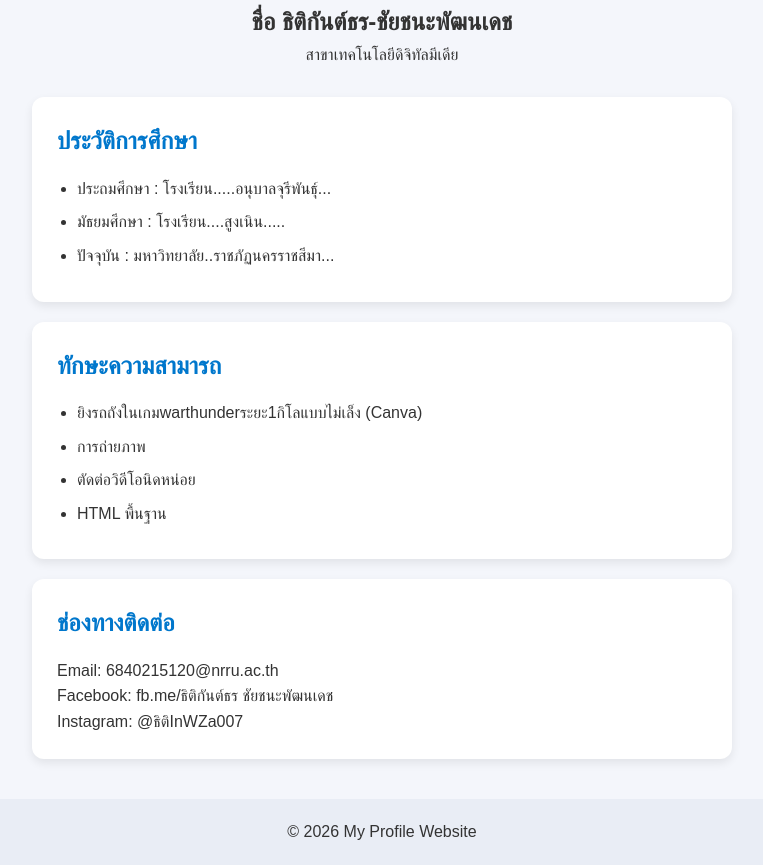
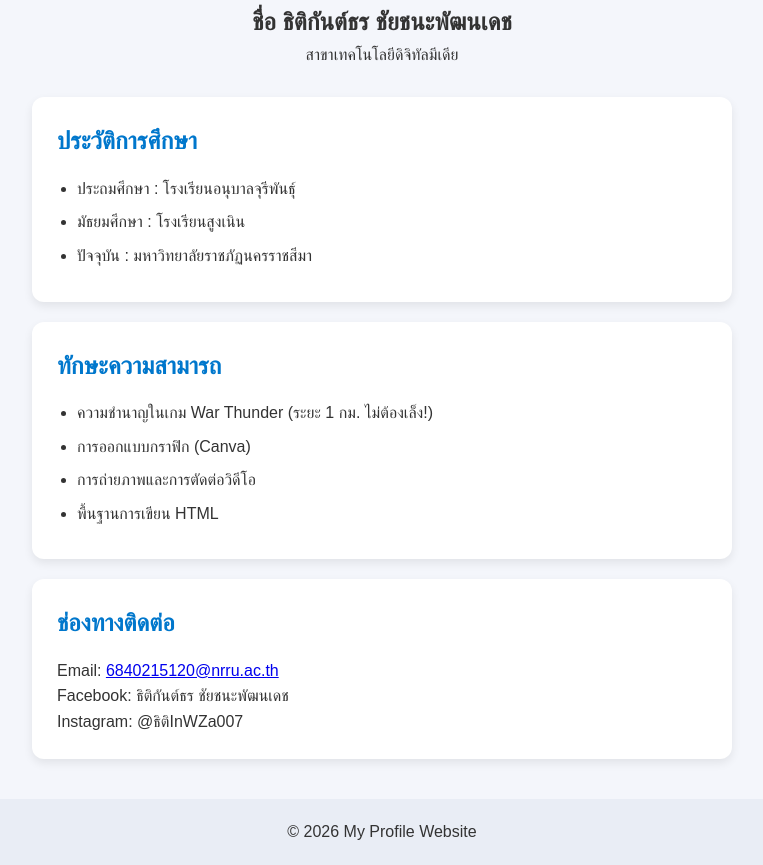
Before and after one commit to TITIEATLARB/TITILIKEYUM.github.io, a plain HTML site: page index.html in a window 1280 px wide. Shown: the part 296-1161 px from the top of the page, without its empty margins (258-1021 px from the left). Drawn offline with Linux system fonts and the light colour scheme.

Commit message:
index.html
Updated profile website with new content and improved formatting.

```diff
--- a/index.html
+++ b/index.html
@@ -3,60 +3,53 @@
 <head>
     <meta charset="UTF-8">
     <meta name="viewport" content="width=device-width, initial-scale=1.0">
-    <title>My Profile Website</title>
+    <title>My Profile Website - Thitikantorn</title>
     <link rel="stylesheet" href="style.css">
 </head>
 
 <body>
 
-    <!-- ส่วนหัว -->
     <header>
         <h1>My Profile Website</h1>
         <p>เว็บไซต์แนะนำตัวนักศึกษา</p>
     </header>
 
-    <!-- โปรไฟล์ -->
     <section class="profile">
-        <img src="gaijin-np1b.png" alt="gaijin-np1b.png">
+        <img src="gaijin-np1b.png" alt="รูปโปรไฟล์ ธิติกันต์ธร">
 
-        <h2>ชื่อ ธิติกันต์ธร-ชัยชนะพัฒนเดช</h2>
+        <h2>ชื่อ ธิติกันต์ธร ชัยชนะพัฒนเดช</h2>
         <p>สาขาเทคโนโลยีดิจิทัลมีเดีย</p>
     </section>
 
-    <!-- ประวัติ -->
     <section class="card">
         <h2>ประวัติการศึกษา</h2>
         <ul>
-            <li>ประถมศึกษา : โรงเรียน.....อนุบาลจุรีพันธุ์...</li>
-            <li>มัธยมศึกษา : โรงเรียน....สูงเนิน.....</li>
-            <li>ปัจจุบัน : มหาวิทยาลัย..ราชภัฏนครราชสีมา...</li>
+            <li>ประถมศึกษา : โรงเรียนอนุบาลจุรีพันธุ์</li>
+            <li>มัธยมศึกษา : โรงเรียนสูงเนิน</li>
+            <li>ปัจจุบัน : มหาวิทยาลัยราชภัฏนครราชสีมา</li>
         </ul>
     </section>
 
-    <!-- ทักษะ -->
     <section class="card">
         <h2>ทักษะความสามารถ</h2>
         <ul>
-            <li> ยิงรถถังในเกมwarthunderระยะ1กิโลแบบไม่เล็ง (Canva)</li>
-            <li>การถ่ายภาพ</li>
-            <li>ตัดต่อวิดีโอนิดหน่อย</li>
-            <li>HTML พื้นฐาน</li>
+            <li>ความชำนาญในเกม War Thunder (ระยะ 1 กม. ไม่ต้องเล็ง!)</li>
+            <li>การออกแบบกราฟิก (Canva)</li>
+            <li>การถ่ายภาพและการตัดต่อวิดีโอ</li>
+            <li>พื้นฐานการเขียน HTML</li>
         </ul>
     </section>
 
-    <!-- ติดต่อ -->
     <section class="card">
         <h2>ช่องทางติดต่อ</h2>
-        <p>Email: 6840215120@nrru.ac.th</p>
-        <p>Facebook: fb.me/ธิติกันต์ธร ชัยชนะพัฒนเดช</p>
+        <p>Email: <a href="mailto:6840215120@nrru.ac.th">6840215120@nrru.ac.th</a></p>
+        <p>Facebook: ธิติกันต์ธร ชัยชนะพัฒนเดช</p>
         <p>Instagram: @ธิติInWZa007</p>
     </section>
 
-    <!-- ส่วนท้าย -->
     <footer>
         <p>© 2026 My Profile Website</p>
     </footer>
 
 </body>
-
 </html>
```
